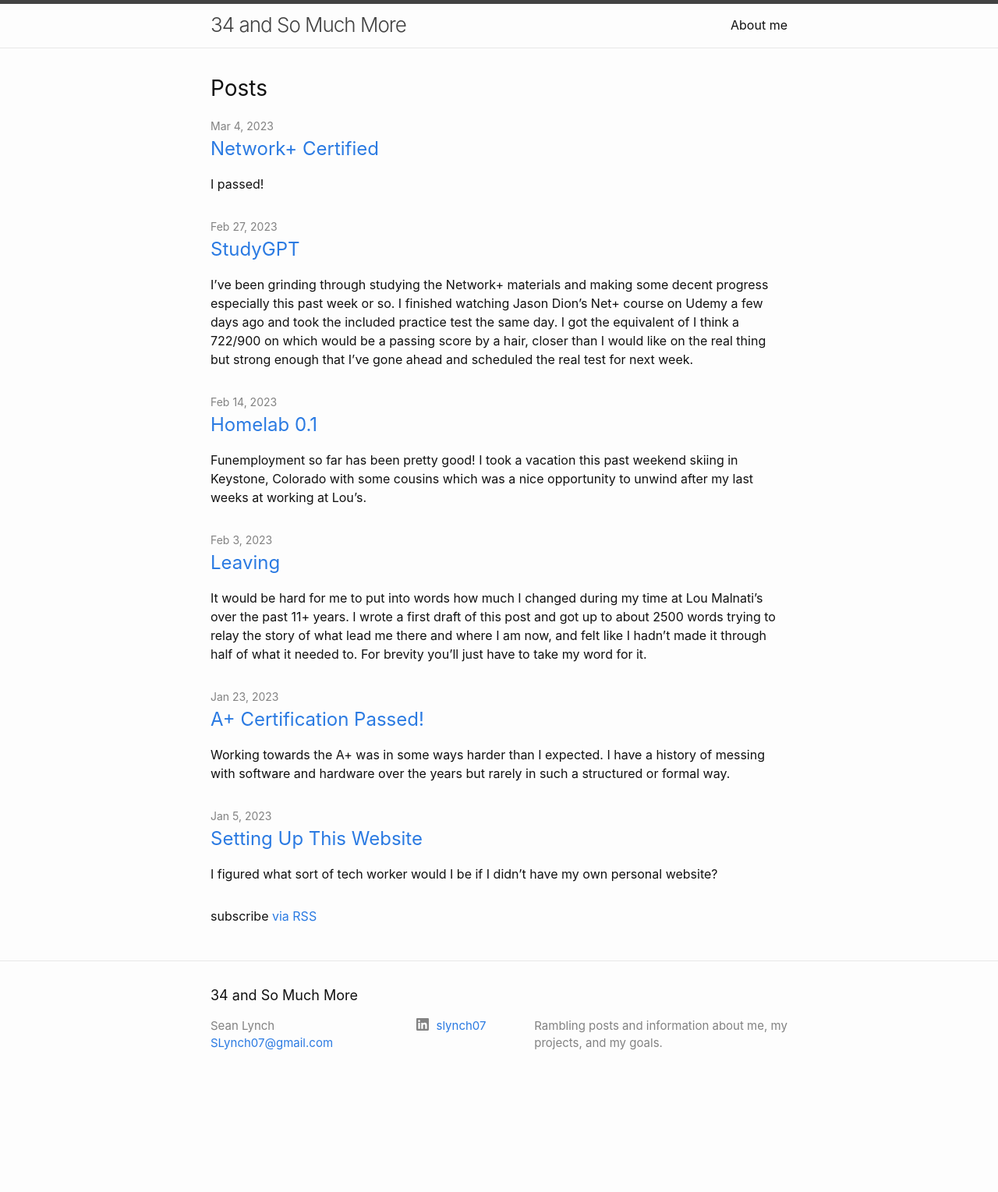
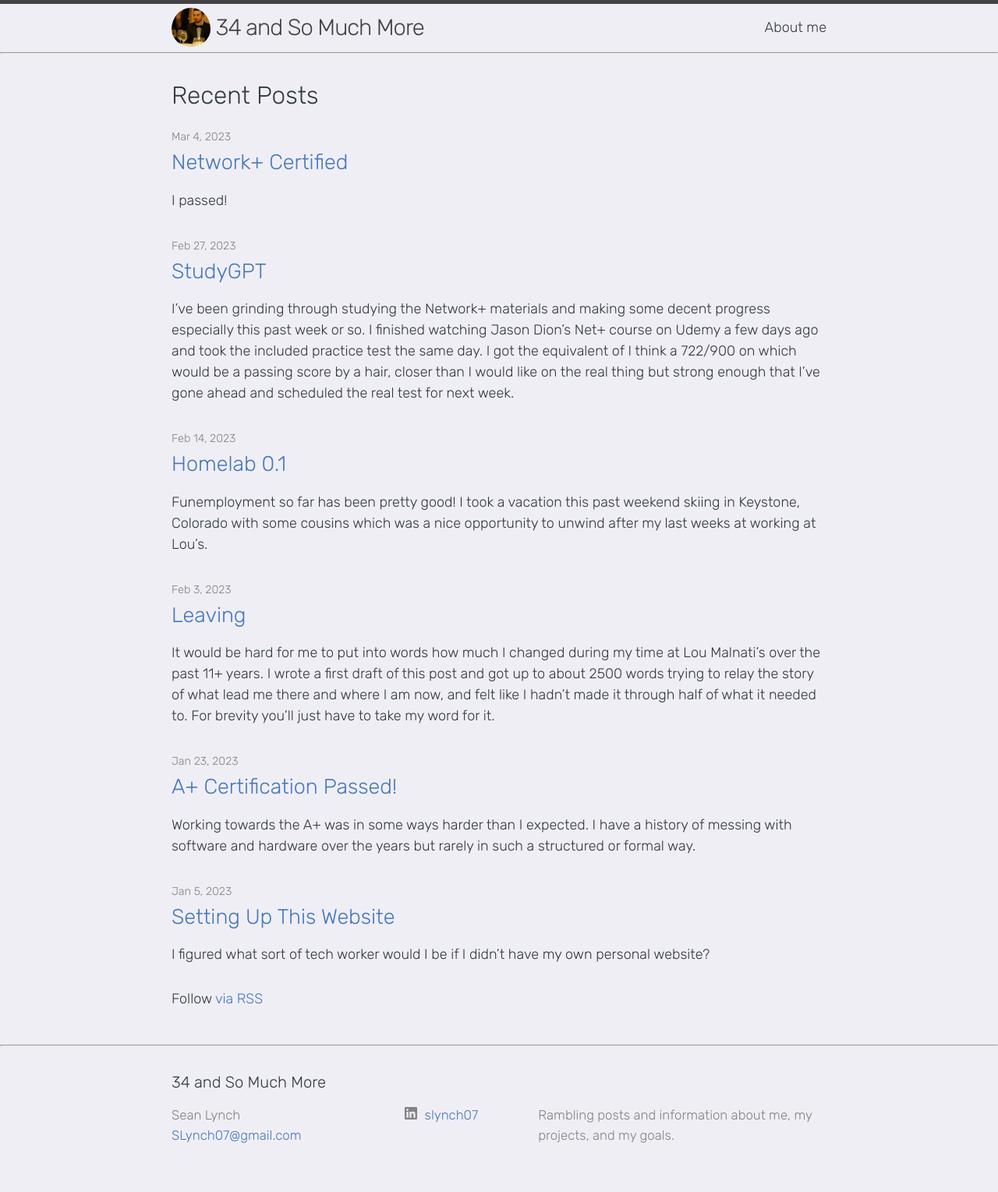
Before and after one commit to slynch07/slynch07.github.io, a Jekyll site: the page built from index.markdown, in a window 1280 px wide. Shown: the whole page at 78% size. Built offline with Jekyll 4.4.1, drawn with Linux system fonts in a browser that asks for light colours; before the commit the page ends 1410 px from its top, so only the background shows below that.

Commit message:
I still don't undterstand git

```diff
--- a/_includes/footer.html
+++ b/_includes/footer.html
@@ -1,3 +1,4 @@
+<hr>
 <footer class="site-footer h-card">
   <data class="u-url" href="{{ "/" | relative_url }}"></data>
 
--- a/_includes/head.html
+++ b/_includes/head.html
@@ -8,4 +8,7 @@
   {%- if jekyll.environment == 'production' and site.google_analytics -%}
     {%- include google-analytics.html -%}
   {%- endif -%}
-</head>
+  <link rel="preconnect" href="https://fonts.googleapis.com">
+  <link rel="preconnect" href="https://fonts.gstatic.com" crossorigin>
+  <link href="https://fonts.googleapis.com/css2?family=Rubik:ital,wght@0,300;0,400;1,300;1,400&display=swap" rel="stylesheet">
+  </head>
--- a/_includes/header.html
+++ b/_includes/header.html
@@ -3,7 +3,14 @@
   <div class="wrapper">
     {%- assign default_paths = site.pages | map: "path" -%}
     {%- assign page_paths = site.header_pages | default: default_paths -%}
-    <a class="site-title" rel="author" href="{{ "/" | relative_url }}">{{ site.title | escape }}</a>
+
+    <a class="site-title" rel="author" href="{{ "/" | relative_url }}">
+      {%- if site.title-profile -%}
+          <img src="{{ site.title-profile | relative_url }}" alt="{{ site.title | escape }}" class="profile-image-circle"></img> {{ site.title | escape }}
+      {%- else -%}
+        {{ site.title | escape }}
+      {%- endif -%}
+    </a>
 
     {%- if page_paths -%}
       <nav class="site-nav">
@@ -28,3 +35,4 @@
     {%- endif -%}
   </div>
 </header>
+<hr>
--- a/_layouts/home.html
+++ b/_layouts/home.html
@@ -10,7 +10,7 @@ layout: default
   {{ content }}
 
   {%- if site.posts.size > 0 -%}
-    <h2 class="post-list-heading">{{ page.list_title | default: "Posts" }}</h2>
+    <h2 class="post-list-heading">{{ page.list_title | default: "Recent Posts" }}</h2>
     <ul class="post-list">
       {%- for post in site.posts -%}
       <li>
@@ -28,7 +28,7 @@ layout: default
       {%- endfor -%}
     </ul>
 
-    <p class="rss-subscribe">subscribe <a href="{{ "/feed.xml" | relative_url }}">via RSS</a></p>
+    <p class="rss-subscribe">Follow <a href="{{ "/feed.xml" | relative_url }}">via RSS</a></p>
   {%- endif -%}
 
 </div>
--- a/_sass/minima.scss
+++ b/_sass/minima.scss
@@ -2,17 +2,17 @@
 
 // Define defaults for each variable.
 
-$base-font-family: -apple-system, BlinkMacSystemFont, "Segoe UI", Roboto, Helvetica, Arial, sans-serif, "Apple Color Emoji", "Segoe UI Emoji", "Segoe UI Symbol" !default;
-$base-font-size:   16px !default;
-$base-font-weight: 400 !default;
-$small-font-size:  $base-font-size * 0.875 !default;
+$base-font-family: "Rubik", sans-serif !default;
+$base-font-size:   18px !default;
+$base-font-weight: 300 !default;
+$small-font-size:  $base-font-size * 0.8 !default;
 $base-line-height: 1.5 !default;
 
 $spacing-unit:     30px !default;
 
-$text-color:       #111 !default;
-$background-color: #fdfdfd !default;
-$brand-color:      #2a7ae2 !default;
+$text-color:       #2f393d !default;
+$background-color: #f0eef5 !default;
+$brand-color:      #4478bc !default;
 
 $grey-color:       #828282 !default;
 $grey-color-light: lighten($grey-color, 40%) !default;
@@ -21,7 +21,7 @@ $grey-color-dark:  darken($grey-color, 25%) !default;
 $table-text-align: left !default;
 
 // Width of the content area
-$content-width:    800px !default;
+$content-width:    900px !default;
 
 $on-palm:          600px !default;
 $on-laptop:        800px !default;
--- a/_sass/minima/_base.scss
+++ b/_sass/minima/_base.scss
@@ -223,7 +223,11 @@ pre {
   }
 }
 
-
+.profile-image-circle {
+  width: 50px;
+  border-radius: 75%;
+  padding-bottom: 5px;
+}
 
 /**
  * Tables
```
Also changed, not shown: images/title-profile.jpg (added).
